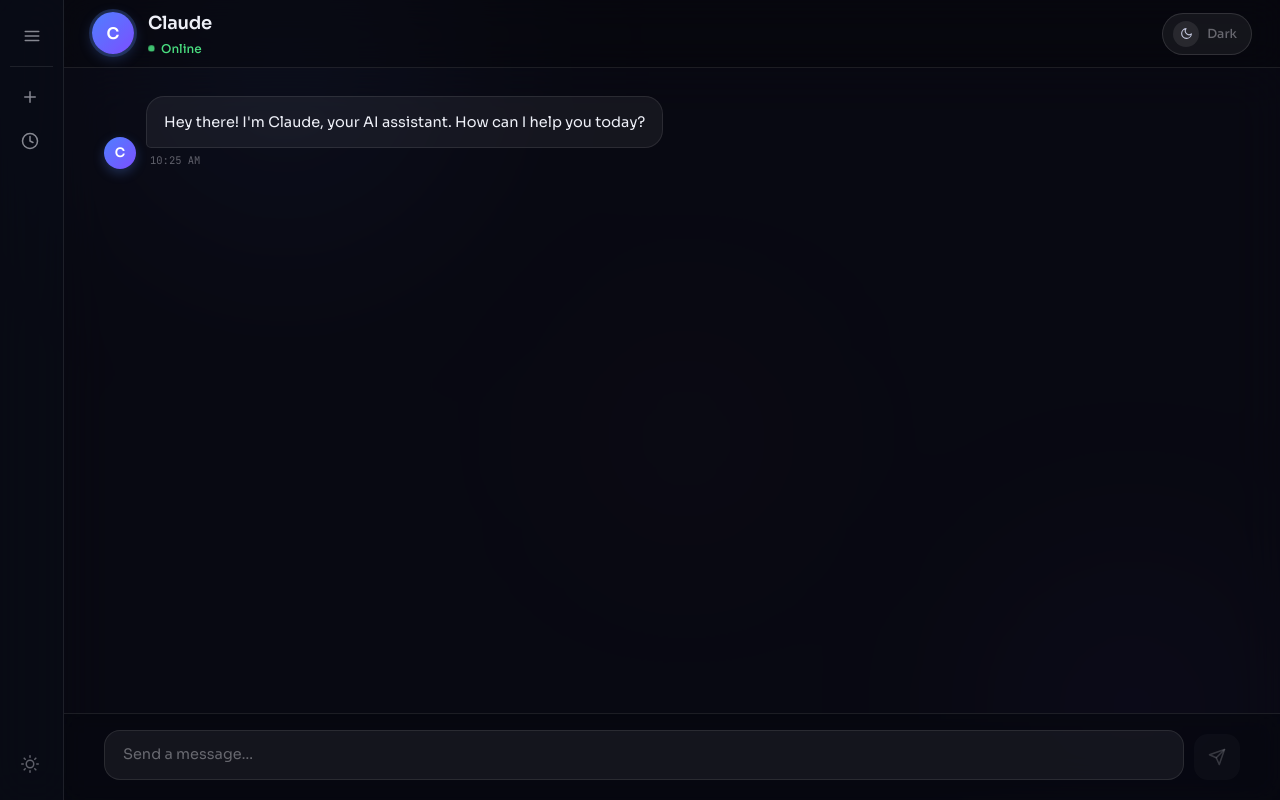
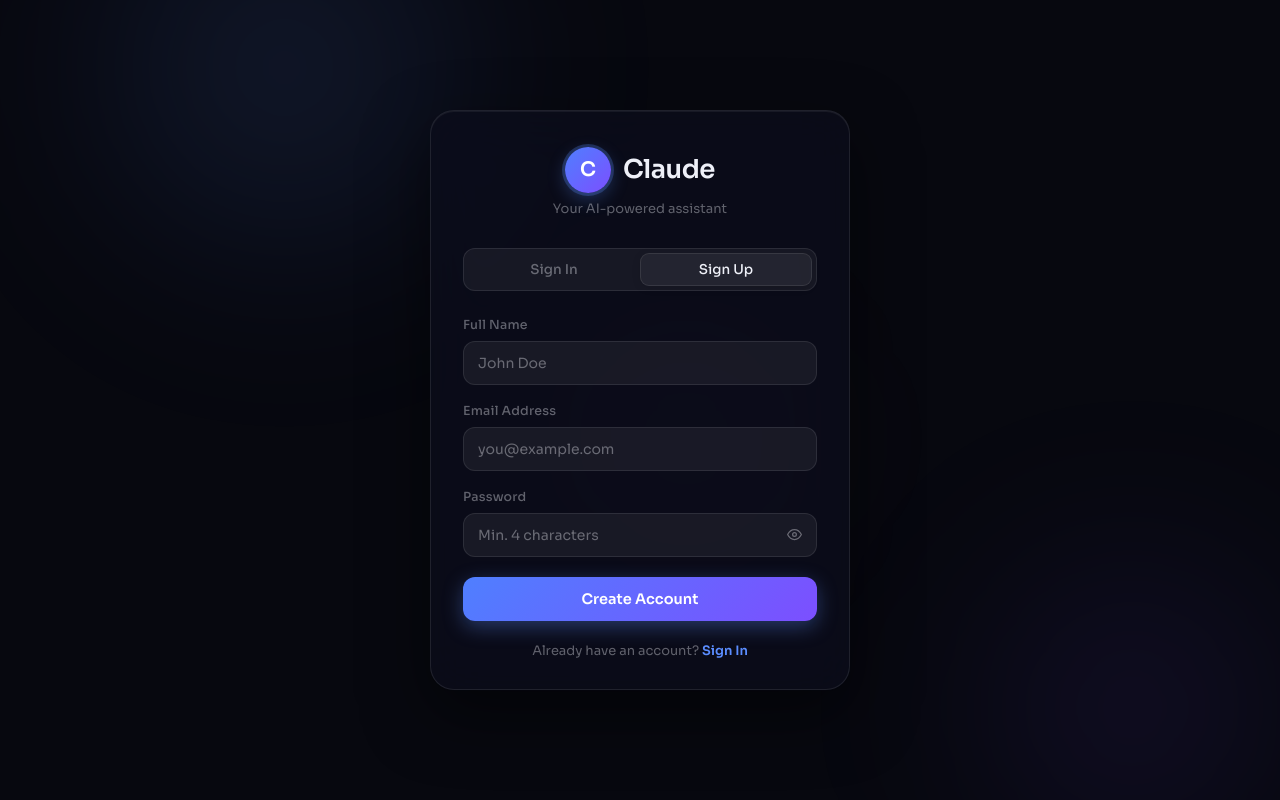
Before and after one commit to Parvez2118/chatbot, a React (Create React App) app in the folder frontend/my-app/: page / in a window 1280 px wide. Built offline with nearby package versions, Linux system fonts and the light colour scheme.

Commit message:
changes done regarding data getting from backend.

```diff
--- a/frontend/my-app/src/App.js
+++ b/frontend/my-app/src/App.js
@@ -80,7 +80,7 @@
     setIsTyping(true);
 
     try {
-      const response = await fetch('http://127.0.0.1:8001/', {
+      const res  = await fetch('http://127.0.0.1:8000/', {
         method: 'POST',
         headers: { 'Content-Type': 'application/json' },
         body: JSON.stringify({ message: trimmed }),
@@ -97,16 +97,18 @@
     }
   };
 
-  const handleKeyDown = (e) => {
-    if (e.key === "Enter" && !e.shiftKey) {
-      e.preventDefault();
-      callMethod();
-    }
-  };
+  // ── Render: Auth gate ─────────────────────────────────────────────
+  if (!user) {
+    return (
+      <div data-theme={theme}>
+        <AuthPage onAuthSuccess={handleAuthSuccess} />
+      </div>
+    );
+  }
 
+  // ── Render: Chat ──────────────────────────────────────────────────
   return (
-    <div className="app-shell">
-      {/* Background orbs */}
+    <div className="app-shell" data-theme={theme}>
       <div className="orb orb-1" />
       <div className="orb orb-2" />
       <div className="orb orb-3" />
--- a/frontend/my-app/src/components/AuthPage.jsx
+++ b/frontend/my-app/src/components/AuthPage.jsx
@@ -140,19 +140,23 @@
 
     try {
       // ⚠️  Replace this URL with your real sign-in endpoint when ready
-      const res  = await fetch('http://127.0.0.1:8000/login', {
+      const res  = await fetch('http://127.0.0.1:8000/validate_user', {
         method: 'POST',
         headers: { 'Content-Type': 'application/json' },
         body: JSON.stringify(form),
       });
       const data = await res.json();
 
+      console.log(res, data )
+
       if (!res.ok) {
         setApiError(data?.detail || 'Invalid email or password.');
         return;
       }
 
-      onSuccess({ id: data.id, name: data.name, email: data.email });
+      localStorage.setItem("token", data.access_token)
+
+      onSuccess({ id: data.user.id, name: data.user.name, email: data.user.email });
     } catch {
       setApiError('Sign-in API not available yet. Please sign up first.');
     } finally {
```
Also changed, not shown: 1 other file (tests, documents, lock files or other folders).
